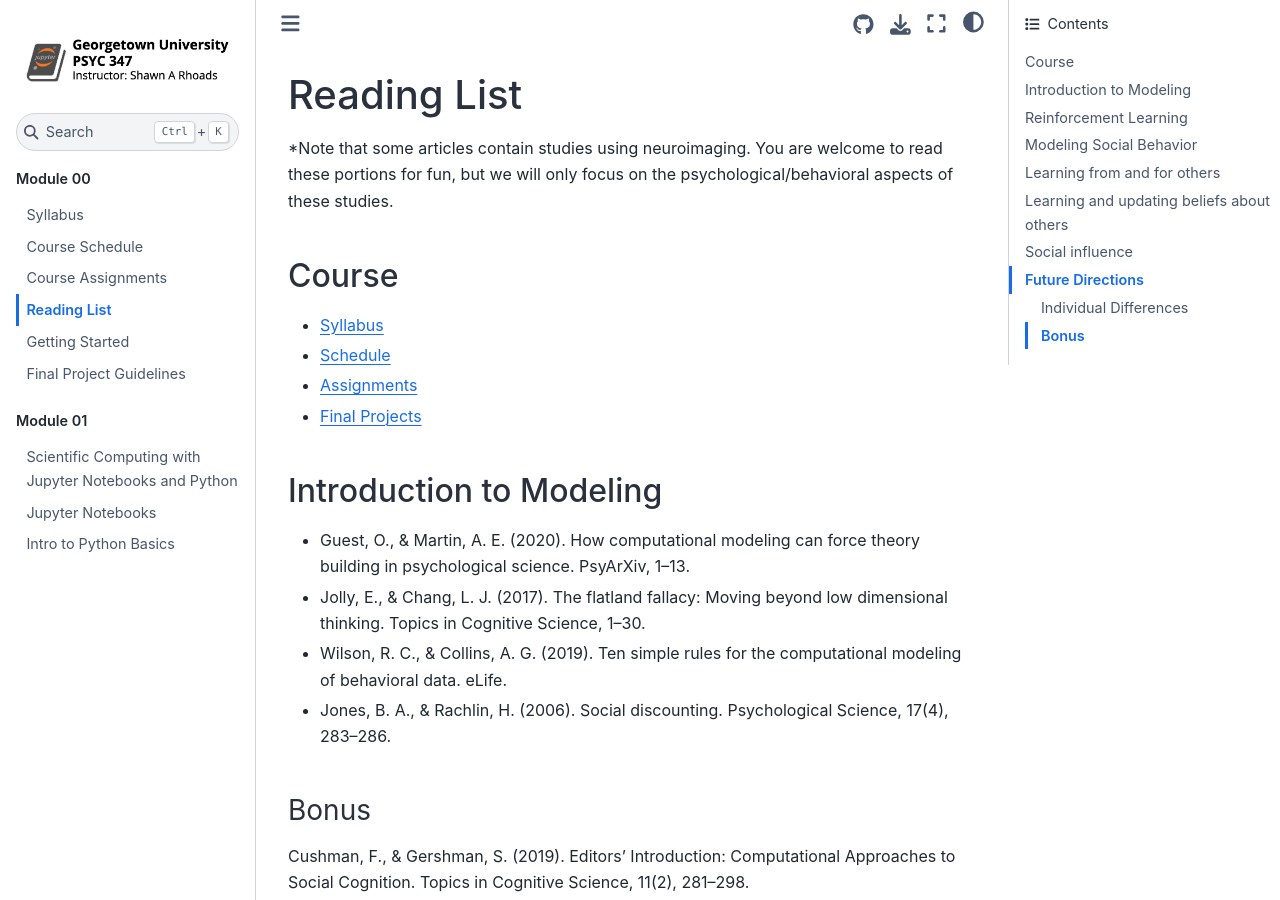
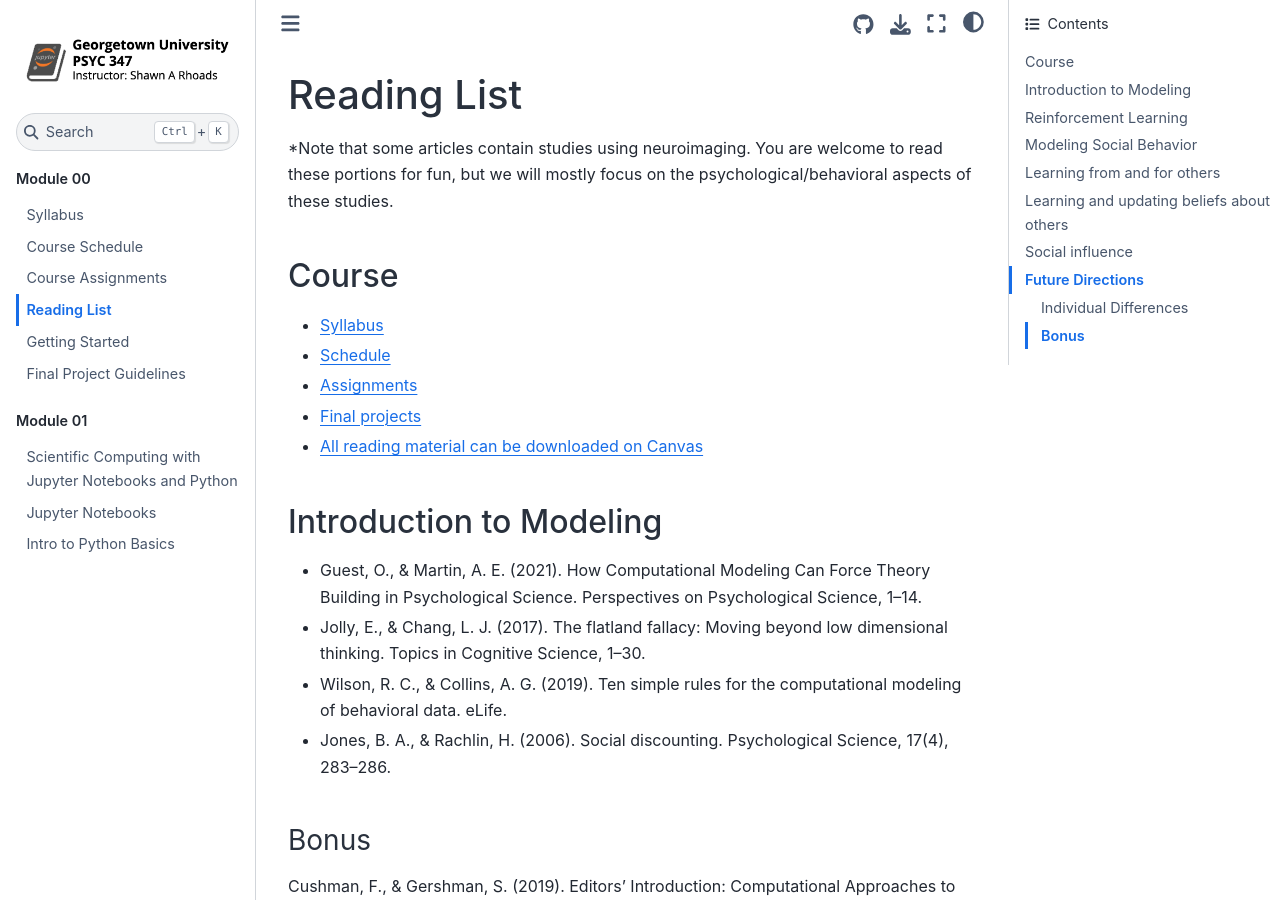
Before and after one commit to shawnrhoads/gu-psyc-347, a Jupyter Book: the page built from docs/module-00-03_Reading-List.md, in a window 1280 px wide and 900 px high. Built offline with Jupyter Book 1.0.4 settings and Sphinx 7.4.7 and the Sphinx Book theme 1.1.4, drawn with Linux system fonts in a browser that asks for light colours.

Commit message:
updated citation, and added Canvas link for articles

```diff
--- a/docs/module-00-03_Reading-List.md
+++ b/docs/module-00-03_Reading-List.md
@@ -1,14 +1,15 @@
 # Reading List
-\*Note that some articles contain studies using neuroimaging. You are welcome to read these portions for fun, but we will only focus on the psychological/behavioral aspects of these studies.
+\*Note that some articles contain studies using neuroimaging. You are welcome to read these portions for fun, but we will mostly focus on the psychological/behavioral aspects of these studies.
 
 ### Course
 - [Syllabus](module-00-00_Syllabus.html)
 - [Schedule](module-00-01_Course-Schedule.html)
 - [Assignments](module-00-02_Course-Assignments.html)
-- [Final Projects](module-00-06_Final-Projects.html)
+- [Final projects](module-00-06_Final-Projects.html)
+- [All reading material can be downloaded on Canvas](https://georgetown.instructure.com/courses/126538/files/folder/readings)
 
 ### Introduction to Modeling
-- Guest, O., & Martin, A. E. (2020). How computational modeling can force theory building in psychological science. PsyArXiv, 1–13.
+- Guest, O., & Martin, A. E. (2021). How Computational Modeling Can Force Theory Building in Psychological Science. Perspectives on Psychological Science, 1–14.
 - Jolly, E., & Chang, L. J. (2017). The flatland fallacy: Moving beyond low dimensional thinking. Topics in Cognitive Science, 1–30.
 - Wilson, R. C., & Collins, A. G. (2019). Ten simple rules for the computational modeling of behavioral data. eLife.
 - Jones, B. A., & Rachlin, H. (2006). Social discounting. Psychological Science, 17(4), 283–286.
```
